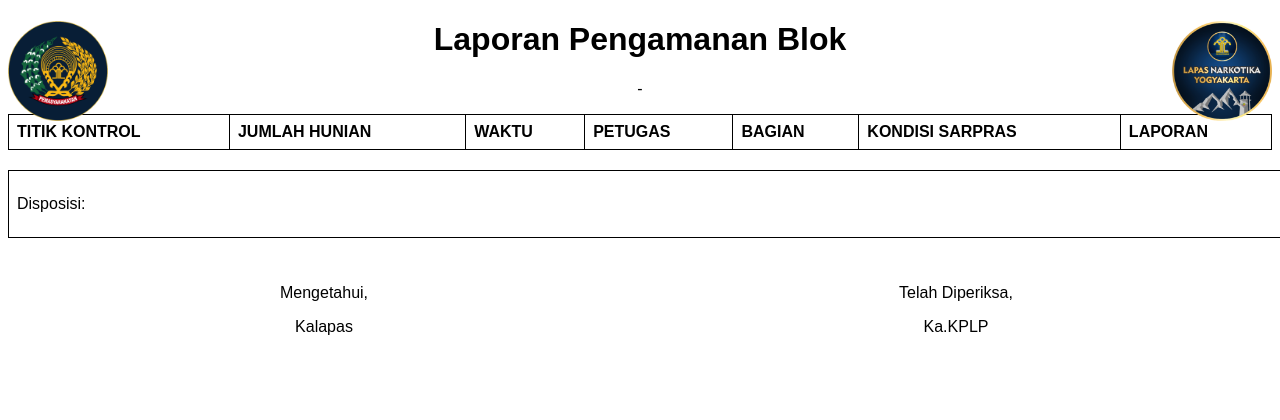
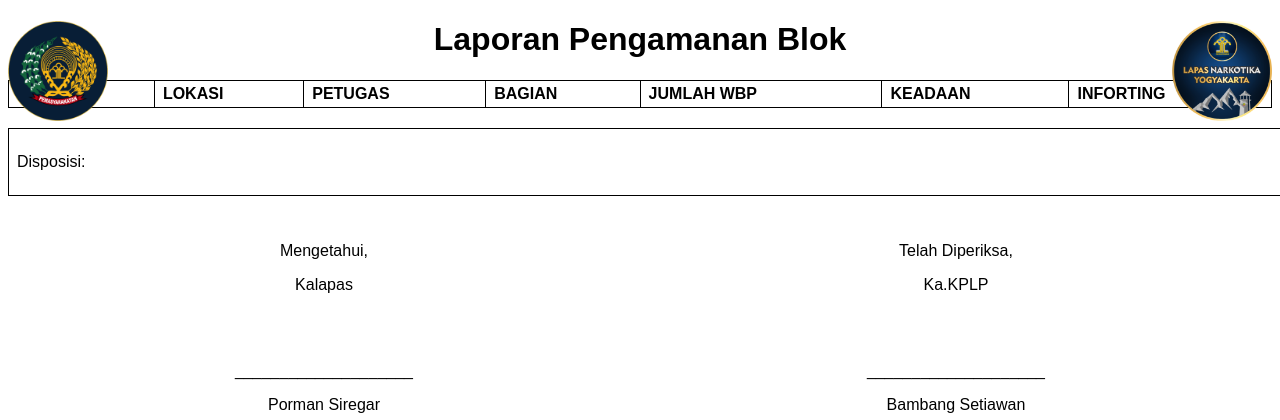
Before and after one commit to 0xfzz/Sistem-Trolling-Lapas, a Laravel app: template resources/views/report/pdf.blade.php in a window 1280 px wide. Shown: the top 420 px of the page. Run offline with Laravel 12, Linux system fonts and the light colour scheme; the template is opened without the code that fills it, so the values that code supplies are empty.

Commit message:
minor changes

```diff
--- a/resources/views/report/index.blade.php
+++ b/resources/views/report/index.blade.php
@@ -47,9 +47,9 @@
                         <th>Petugas</th>
                         <th>Bagian</th>
                         <th>Lokasi</th>
-                        <th>Kondisi Sarpras</th>
+                        <th>Keadaan</th>
                         <th>Jumlah Hunian</th>
-                        <th>Keterangan</th>
+                        <th>Inforting</th>
                         <th>Tanggal Dibuat</th>
                         <th>Aksi</th>
                     </tr>
--- a/resources/views/report/pdf.blade.php
+++ b/resources/views/report/pdf.blade.php
@@ -47,28 +47,34 @@
         <img src="images/permasyarakatan.png" alt="Left Logo" class="logo-left" width="100">
         <h1>Laporan Pengamanan Blok</h1>
         <img src="images/logo.png" alt="Right Logo" class="logo-right" width="100">
-        <p>{{ $startDate }} - {{ $endDate }}</p>
+        @if (!empty($startDate) && !empty($endDate) && trim($startDate) != '' && trim($endDate) != '')
+            @php
+                $startDate = \Carbon\Carbon::parse($startDate)->translatedFormat('d/m/Y');
+                $endDate = \Carbon\Carbon::parse($endDate)->translatedFormat('d/m/Y');
+            @endphp
+            <p>{{ $startDate }} - {{ $endDate }}</p>
+        @endif
     </div>
     <table>
         <thead>
-            <tr>
-                <th>TITIK KONTROL</th>
-                <th>JUMLAH HUNIAN</th>
+            <tr style="line-height: 10px;">
                 <th>WAKTU</th>
+                <th>LOKASI</th>
                 <th>PETUGAS</th>
                 <th>BAGIAN</th>
-                <th>KONDISI SARPRAS</th>
-                <th>LAPORAN</th>
+                <th>JUMLAH WBP</th>
+                <th>KEADAAN</th>
+                <th>INFORTING</th>
             </tr>
         </thead>
         <tbody>
             @foreach($reports as $report)
                 <tr>
+                    <td>{{ \Carbon\Carbon::parse($report->created_at)->translatedFormat('d M Y H:i') }}</td>
                     <td>{{ $report->lokasi }}</td>
-                    <td>{{ $report->jumlah_hunian }}</td>
-                    <td>{{ \Carbon\Carbon::parse($report->created_at)->translatedFormat('l, d F Y H:i') }}</td>
                     <td>{{ $report->nama_lengkap }}</td>
                     <td>{{ $report->tim }}</td>
+                    <td>{{ $report->jumlah_hunian }}</td>
                     <td>{{ $report->kondisi_sarpras }}</td>
                     <td>{{ $report->keterangan }}</td>
                 </tr>
```
Also changed, not shown: resources/views/kontrol-scan.blade.php (+4 -4 lines).
